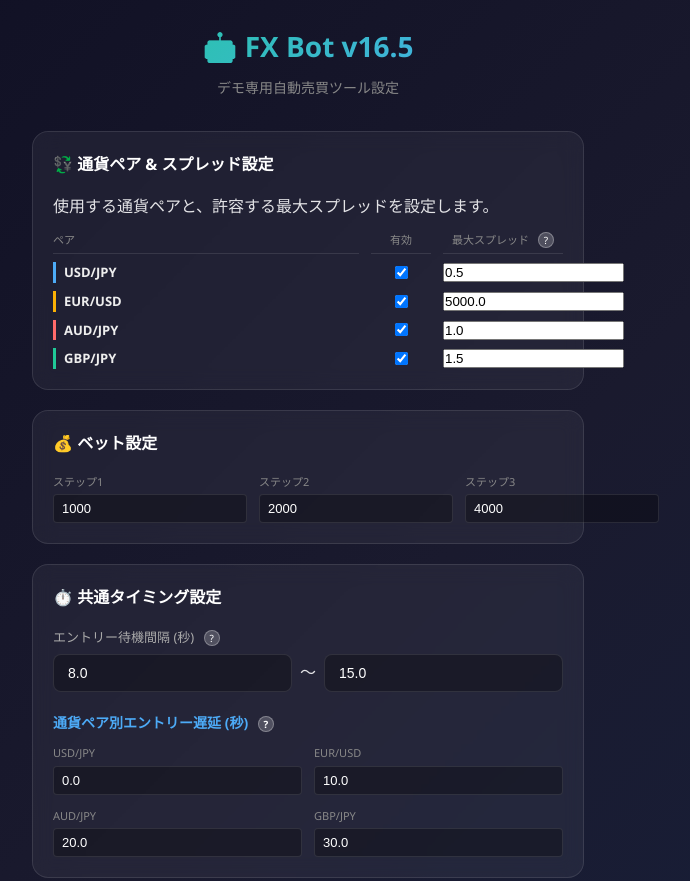
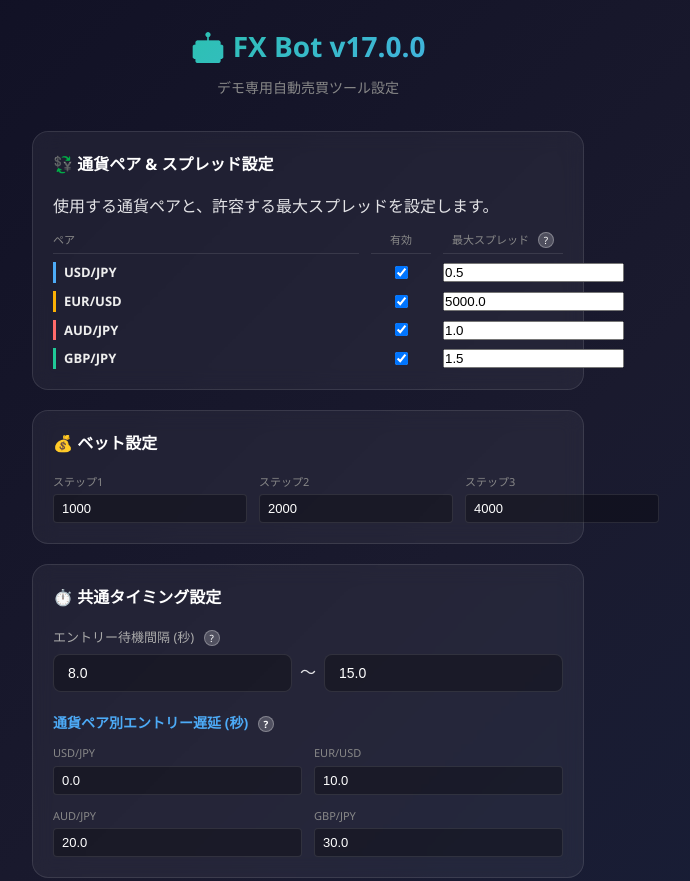
Before and after one commit to yamaga101/fx-bot-chrome-extension, a browser extension: page src/options/options.html in a window 1280 px wide. Shown: the top 881 px of the page, without its empty margins (332-1022 px from the left). Drawn offline with Linux system fonts and the light colour scheme.

Commit message:
Final: options.html バージョン表記の完全修正 (v17.0.0)

```diff
--- a/src/options/options.html
+++ b/src/options/options.html
@@ -4,14 +4,14 @@
 <head>
     <meta charset="UTF-8">
     <meta name="viewport" content="width=device-width, initial-scale=1.0">
-    <title>FX Bot v16.5 - 設定</title>
+    <title>FX Bot v17.0.0 - 設定</title>
     <link rel="stylesheet" href="options.css">
 </head>
 
 <body>
     <div class="container">
         <header>
-            <h1>🤖 FX Bot v16.5</h1>
+            <h1>🤖 FX Bot v17.0.0</h1>
             <p class="subtitle">デモ専用自動売買ツール設定</p>
         </header>
 
```
